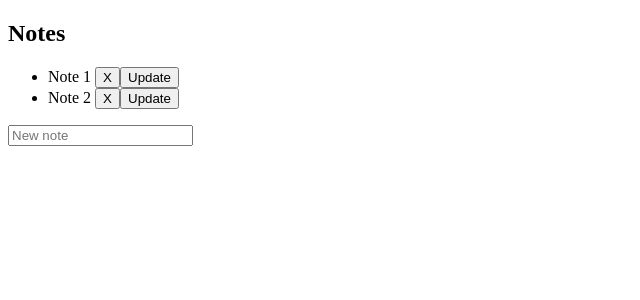
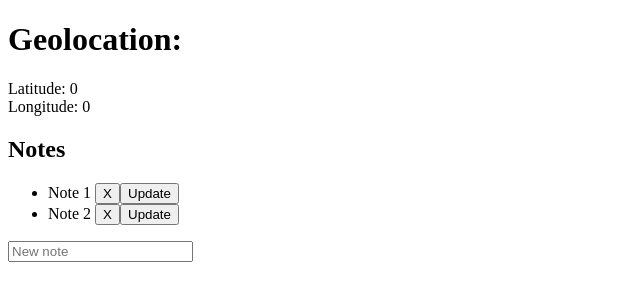
Before and after one commit to Jeannot-MN/react-patterns-book-pratice, a React (Create React App) app: page / in a window 1280 px wide. Shown: the top 300 px of the page, without its empty margins (0-640 px from the left). Built offline with nearby package versions, Linux system fonts and the light colour scheme; no server answers.

Commit message:
container and presentational pattern

```diff
--- a/src/App.tsx
+++ b/src/App.tsx
@@ -1,9 +1,13 @@
+import GeolocationContainer from './geolocation/GeolocationContainer';
 import Notes from './notes/Notes';
 
 function App() {
 
   return (
-    <Notes/>
+    <>
+      <GeolocationContainer />
+      <Notes />
+    </>
   )
 }
 
--- /dev/null
+++ b/src/geolocation/Geolocation.tsx
@@ -0,0 +1,19 @@
+import { FC } from 'react';
+
+interface Props {
+    longitude: number;
+    latitude: number
+}
+
+const Geolocation: FC<Props> = ({ latitude, longitude }) => {
+
+    return (
+        <div>
+            <h1>Geolocation:</h1>
+            <div>Latitude: {latitude}</div>
+            <div>Longitude: {longitude}</div>
+        </div>
+    );
+}
+
+export default Geolocation;
--- /dev/null
+++ b/src/geolocation/GeolocationContainer.tsx
@@ -0,0 +1,30 @@
+import { useEffect, useState } from "react";
+import Geolocation from "./Geolocation";
+
+const GeolocationContainer = () => {
+    const [longitude, setLongitude] = useState<number>(0);
+    const [latitude, setLatitude] = useState<number>(0);
+
+    const handleSuccess = ({
+        coords: {
+            latitude,
+            longitude
+        }
+    }: { coords: { latitude: number; longitude: number } }
+    ) => {
+        setLatitude(latitude);
+        setLongitude(longitude);
+    }
+
+    useEffect(() => {
+        if (navigator.geolocation) {
+            navigator.geolocation.getCurrentPosition(handleSuccess)
+        }
+    }, []);
+
+    return (
+        <Geolocation latitude={latitude} longitude={longitude}/>
+    )
+}
+
+export default GeolocationContainer;
```
